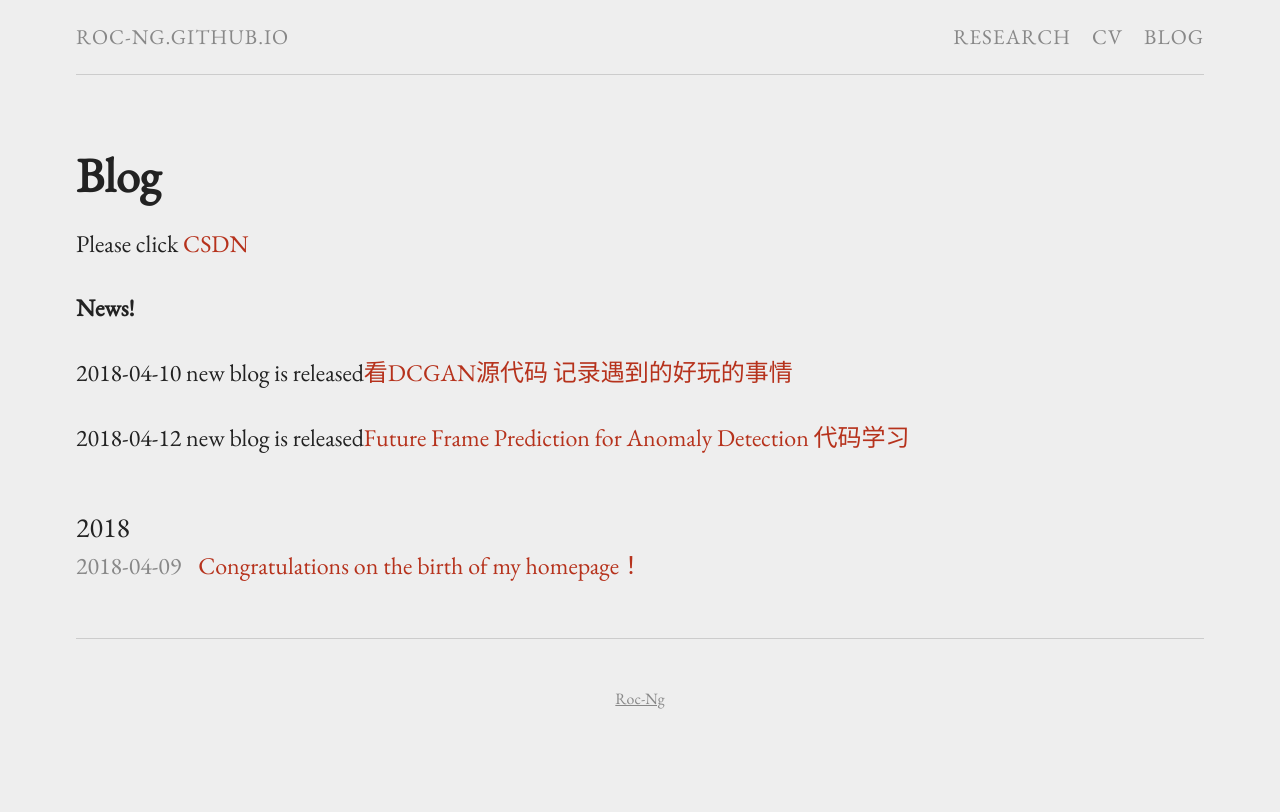
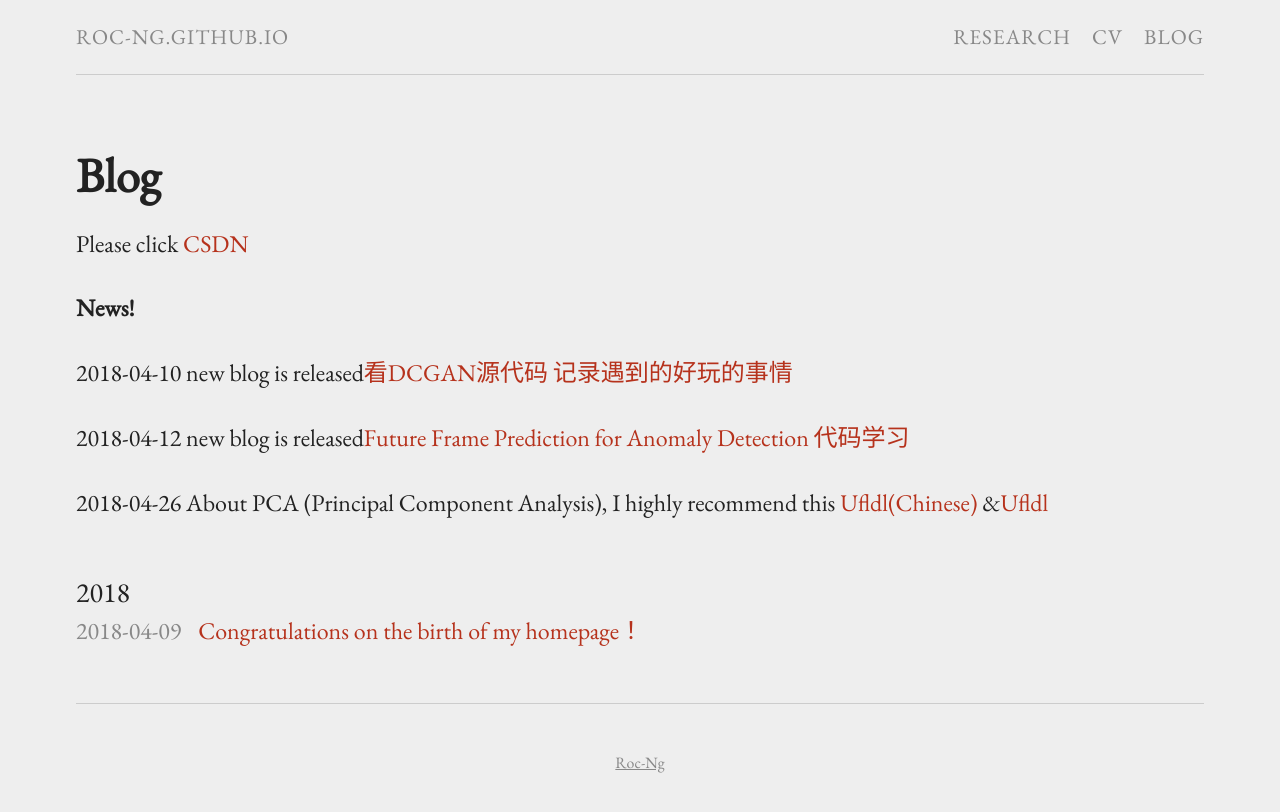
Before and after one commit to Roc-Ng/Roc-Ng.github.io, a Jekyll site: the page built from blog.md, in a window 1280 px wide. Shown: the top 812 px of the page. Built offline with Jekyll 4.4.1, drawn with Linux system fonts in a browser that asks for light colours.

Commit message:
初始化个人主页仓库

```diff
--- a/blog.md
+++ b/blog.md
@@ -12,6 +12,10 @@ Please click [CSDN](https://blog.csdn.net/windows_peng)
 
 2018-04-12 new blog is released[Future Frame Prediction for Anomaly Detection 代码学习](https://blog.csdn.net/windows_peng/article/details/79905075)
 
+2018-04-26  About PCA (Principal Component Analysis), I highly recommend this [Ufldl(Chinese)](http://ufldl.stanford.edu/wiki/index.php/%E4%B8%BB%E6%88%90%E5%88%86%E5%88%86%E6%9E%90) &[Ufldl](http://ufldl.stanford.edu/wiki/index.php/PCA)
+
+
+
 <ul class="listing">
 {% for post in site.posts %}
   {% capture y %}{{post.date | date:"%Y"}}{% endcapture %}
```
